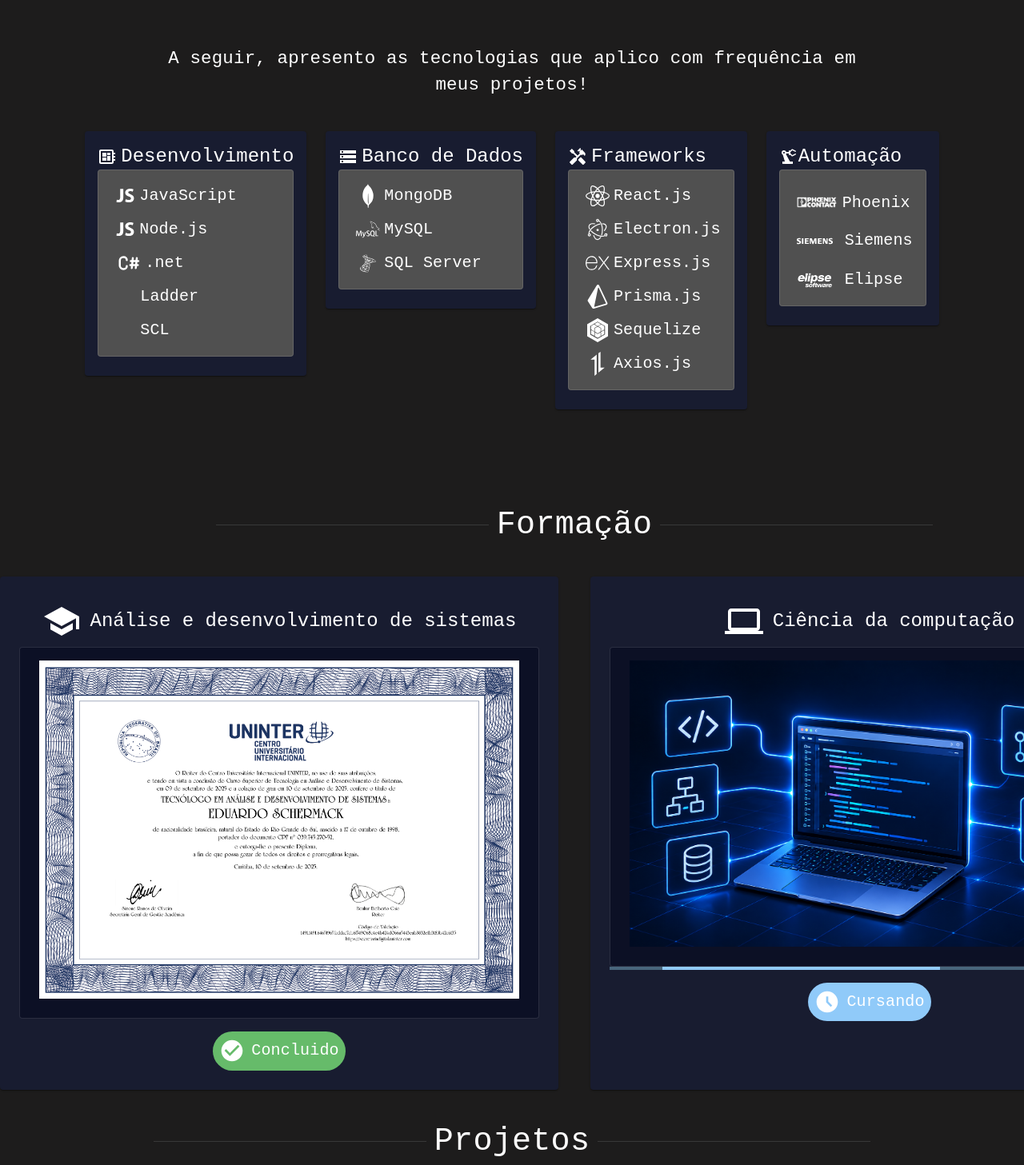
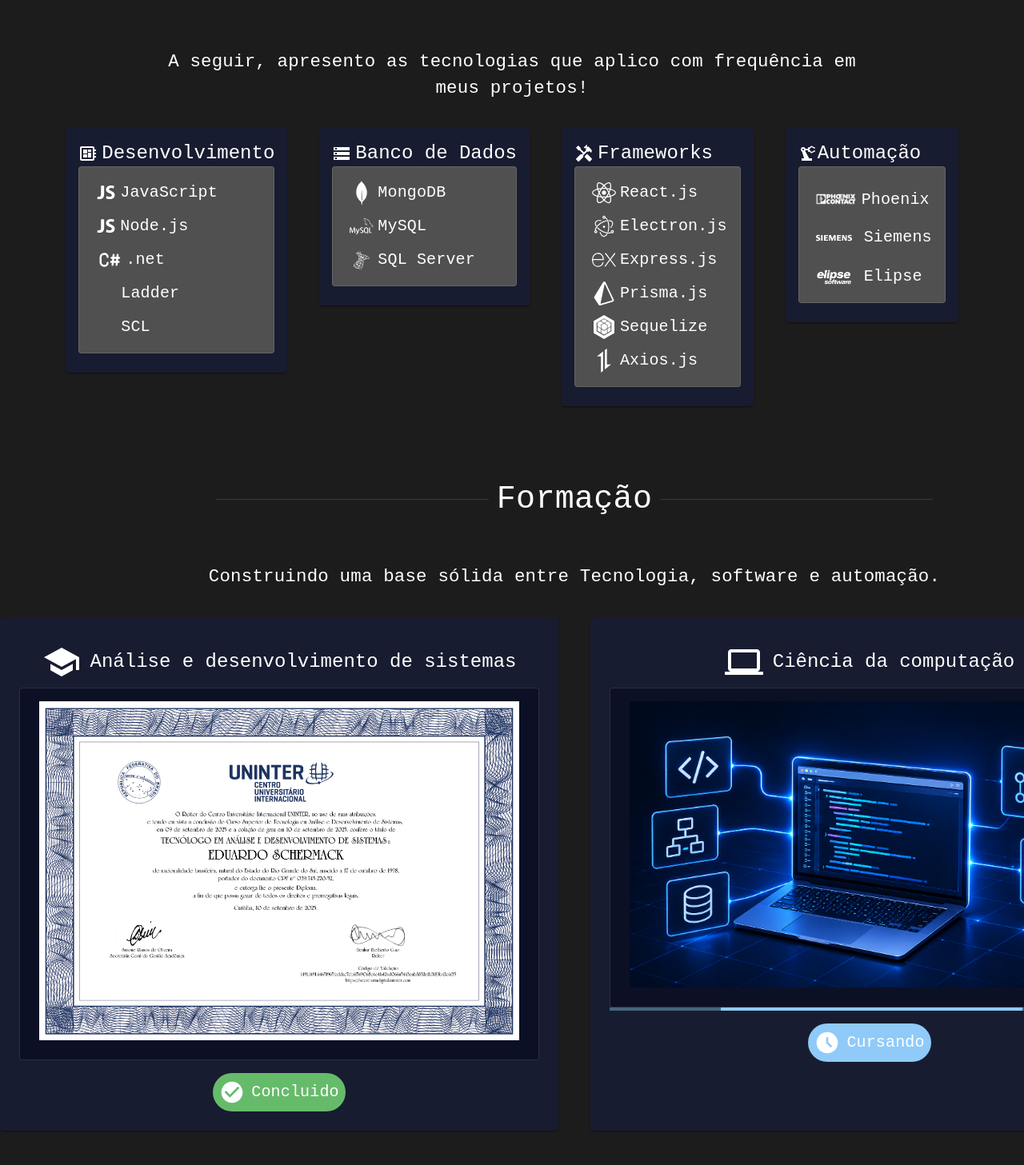
Before and after one commit to schermacke/Meu-Portifolio, a React (Vite) app: page / in a window 1280 px wide. Shown: the part 1869-3326 px from the top of the page at 80% size. Built offline with nearby package versions, Linux system fonts and the light colour scheme.

Commit message:
pequenos ajustes

```diff
--- a/src/pages/Formations/Formations.jsx
+++ b/src/pages/Formations/Formations.jsx
@@ -16,7 +16,7 @@
       id="formations"
       display={"flex"}
       flexDirection={"column"}
-      paddingTop={5}
+      paddingTop={1}
       sx={{ paddingBottom: { xs: "5rem", sm: "2rem", md: "0rem" } }}
     >
       <Divider sx={{ width: "70%", mx: "auto" }}>
@@ -29,11 +29,26 @@
         </Typography>
       </Divider>
       <Grid
+        paddingTop={7}
+        display={"flex"}
+        justifyContent={"center"}
+        textAlign={"center"}
+      >
+        <Typography
+          sx={{
+            fontSize: { xs: "1.2rem", sm: "1.2rem", md: "1.4rem" },
+            maxWidth: { xs: "90%", sm: "70%", md: "70%" },
+          }}
+          fontFamily={"monospace"}
+        >
+          Construindo uma base sólida entre Tecnologia, software e automação.
+        </Typography>
+      </Grid>
+      <Grid
         display={"flex"}
         flexDirection={"row"}
         justifyContent={"center"}
         gap={5}
-        paddingTop={5}
         sx={{
           flexDirection: { xs: "column", sm: "column", md: "row" },
         }}
@@ -145,9 +160,7 @@
                 justifyContent: "center",
               }}
             >
-              <LinearProgress
-                variant="indeterminate"
-                value={5} />
+              <LinearProgress variant="indeterminate" value={5} />
             </Grid>
             <Grid
               sx={{
--- a/src/pages/Technologies/Technologies.jsx
+++ b/src/pages/Technologies/Technologies.jsx
@@ -54,7 +54,7 @@
         projetos!
       </Typography>
       <Grid
-        paddingTop={5}
+        paddingTop={4}
         item
         sx={{
           flexDirection: { xs: "column", sm: "column", md: "row" },
@@ -62,7 +62,7 @@
         }}
         display={"flex"}
         justifyContent={"center"}
-        gap={3}
+        gap={5}
       >
         <Card className="Developer" variant="elevation">
           <CardContent>
```
